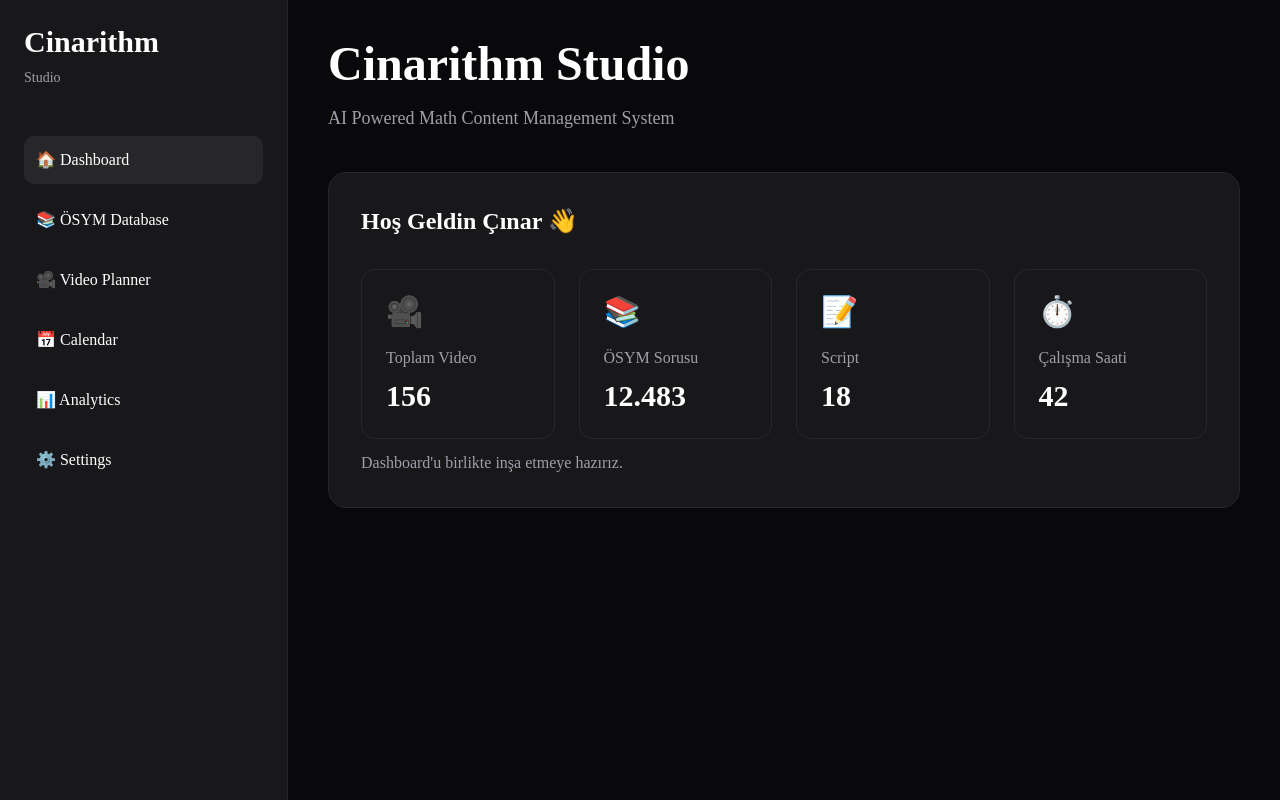
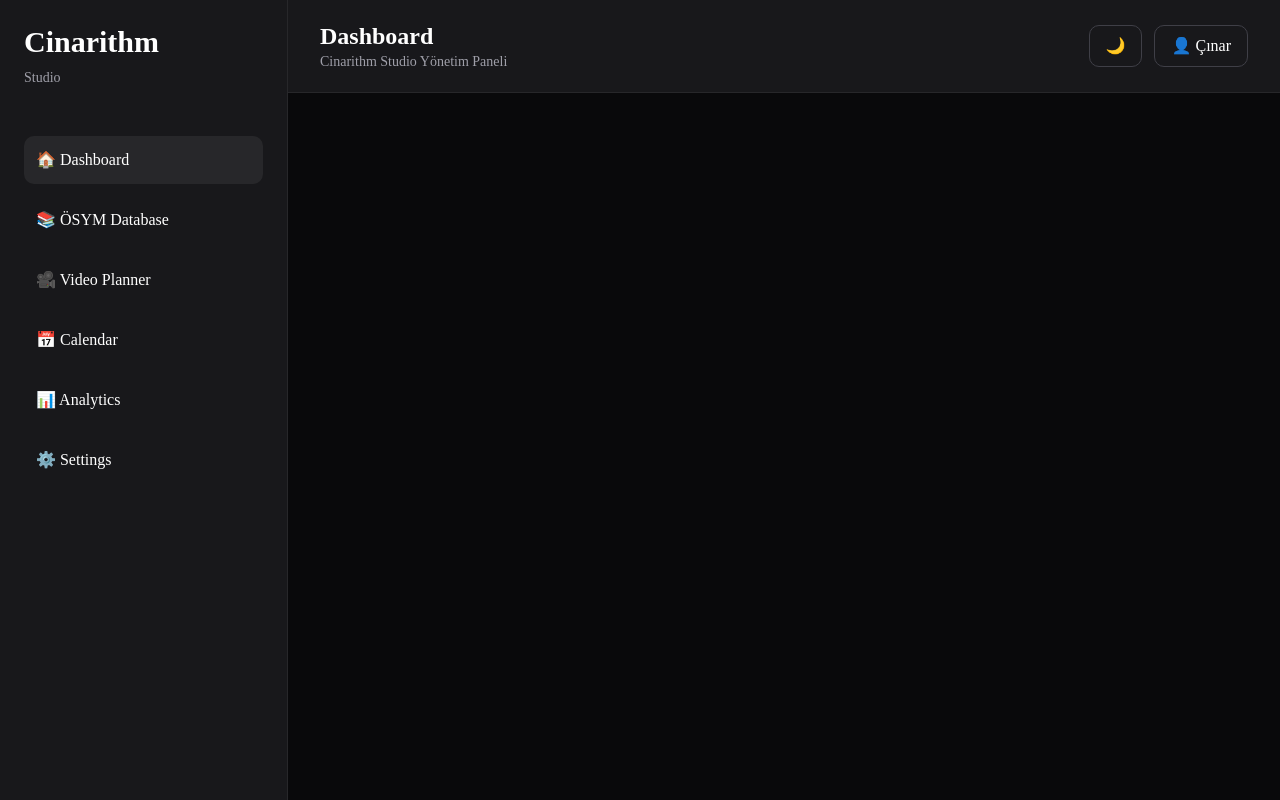
Before and after one commit to cinarkelesss/cinarithm-studio, a Next.js app: page / in a window 1280 px wide. Built offline with nearby package versions, Linux system fonts and the light colour scheme.

Commit message:
feat: install recharts and dashboard ui

```diff
--- a/package.json
+++ b/package.json
@@ -16,6 +16,7 @@
     "radix-ui": "^1.6.2",
     "react": "19.2.4",
     "react-dom": "19.2.4",
+    "recharts": "^3.9.2",
     "shadcn": "^4.13.0",
     "tailwind-merge": "^3.6.0",
     "tw-animate-css": "^1.4.0"
--- a/src/app/page.tsx
+++ b/src/app/page.tsx
@@ -1,53 +1,13 @@
-import StatsCard from "@/components/dashboard/StatsCard";
 import Sidebar from "@/components/layout/Sidebar";
+import Navbar from "@/components/layout/Navbar";
 
 export default function Home() {
   return (
     <main className="flex min-h-screen bg-zinc-950 text-white">
       <Sidebar />
 
-      <section className="flex-1 p-10">
-        <h1 className="text-5xl font-bold">
-          Cinarithm Studio
-        </h1>
-
-        <p className="mt-4 text-zinc-400 text-lg">
-          AI Powered Math Content Management System
-        </p>
-
-        <div className="mt-10 rounded-2xl border border-zinc-800 bg-zinc-900 p-8">
-          <h2 className="text-2xl font-semibold">
-            Hoş Geldin Çınar 👋
-          </h2>
-<div className="mt-8 grid grid-cols-4 gap-6">
-  <StatsCard
-    title="Toplam Video"
-    value="156"
-    icon="🎥"
-  />
-
-  <StatsCard
-    title="ÖSYM Sorusu"
-    value="12.483"
-    icon="📚"
-  />
-
-  <StatsCard
-    title="Script"
-    value="18"
-    icon="📝"
-  />
-
-  <StatsCard
-    title="Çalışma Saati"
-    value="42"
-    icon="⏱️"
-  />
-</div>
-          <p className="mt-3 text-zinc-400">
-            Dashboard'u birlikte inşa etmeye hazırız.
-          </p>
-        </div>
+      <section className="flex-1">
+        <Navbar />
       </section>
     </main>
   );
--- a/src/components/layout/Navbar.tsx
+++ b/src/components/layout/Navbar.tsx
@@ -0,0 +1,22 @@
+export default function Navbar() {
+  return (
+    <header className="flex items-center justify-between border-b border-zinc-800 bg-zinc-900 px-8 py-5">
+      <div>
+        <h1 className="text-2xl font-bold">Dashboard</h1>
+        <p className="text-sm text-zinc-400">
+          Cinarithm Studio Yönetim Paneli
+        </p>
+      </div>
+
+      <div className="flex items-center gap-3">
+        <button className="rounded-lg border border-zinc-700 px-4 py-2">
+          🌙
+        </button>
+
+        <button className="rounded-lg border border-zinc-700 px-4 py-2">
+          👤 Çınar
+        </button>
+      </div>
+    </header>
+  );
+}
```
Also changed, not shown: src/components/dashboard/Chart.tsx (deleted), src/components/dashboard/DashboardChart.tsx (added), src/components/dashboard/DashboardHeader.tsx (added), src/components/dashboard/DashboardStats.tsx (added), 1 other file (tests, documents, lock files or other folders).
